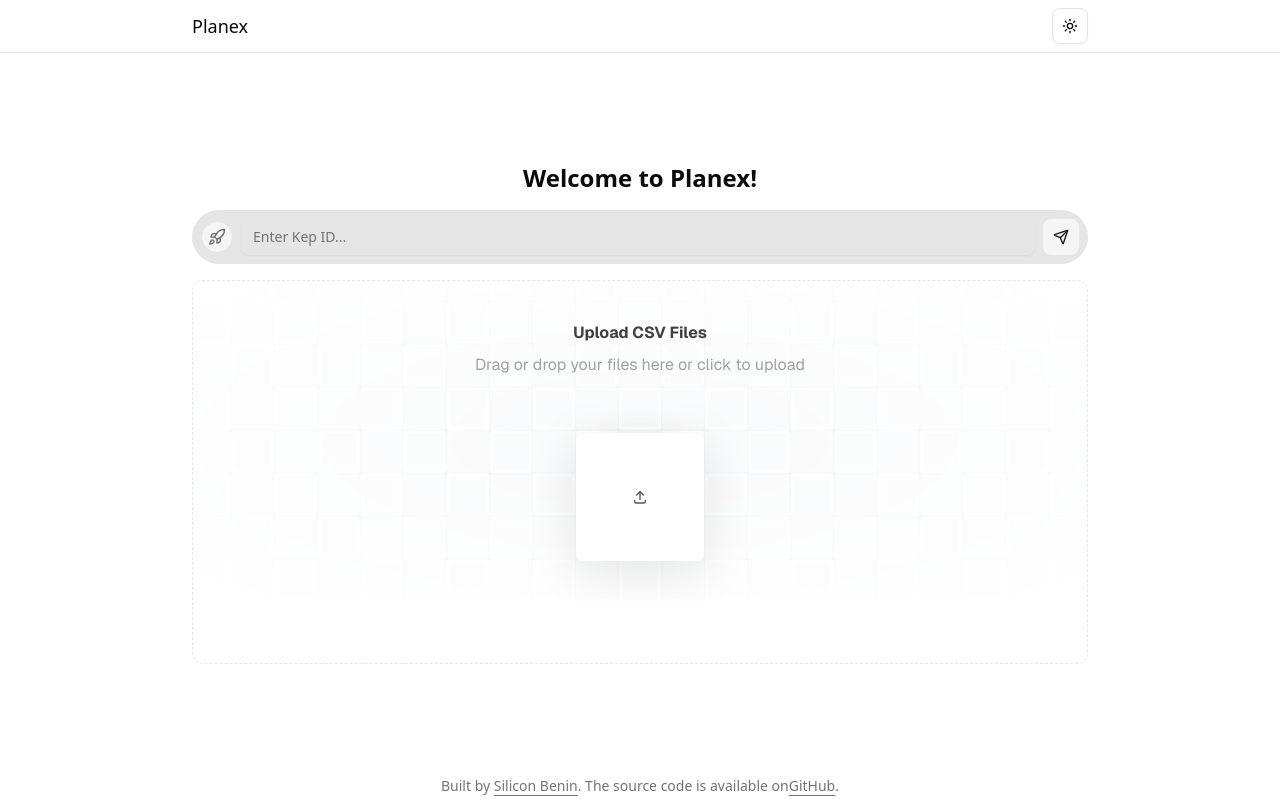
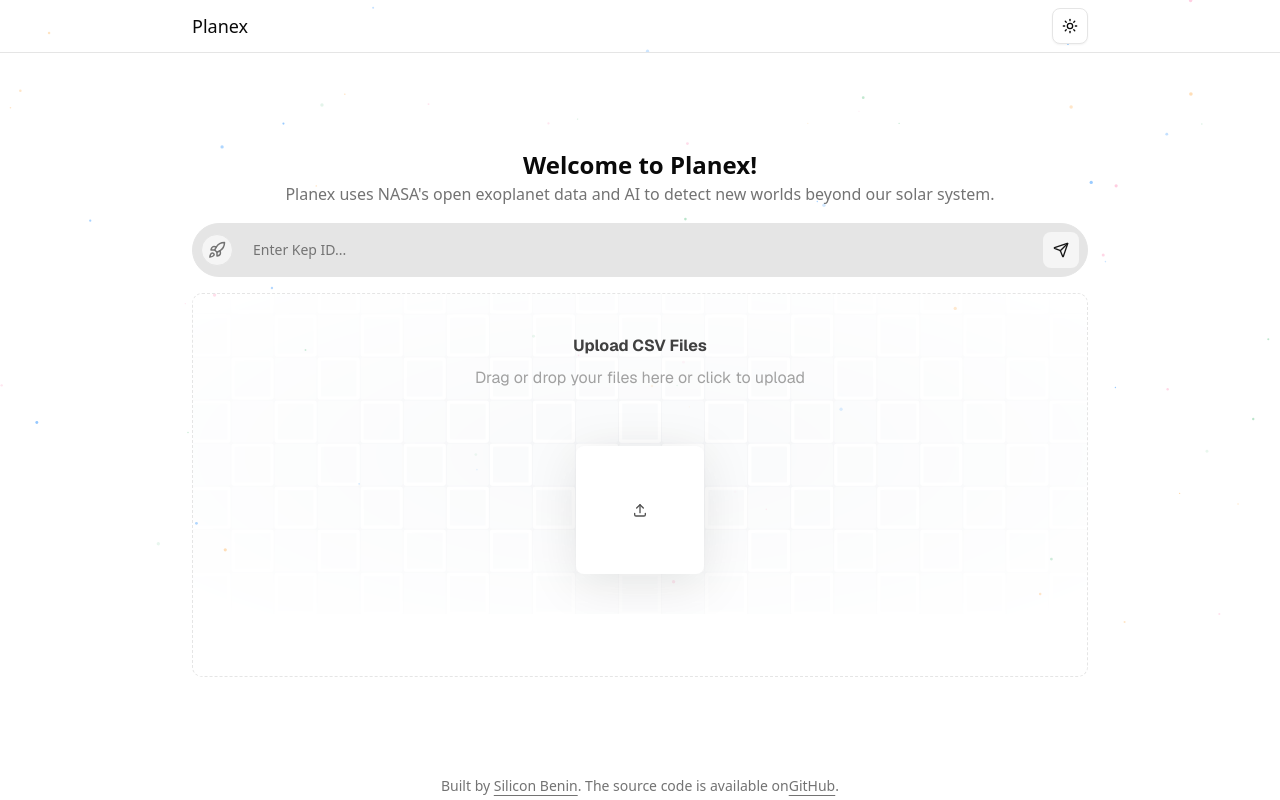
Before and after one commit to udohjeremiah/planex, a Next.js app: page / in a window 1280 px wide. Built offline with nearby package versions, Linux system fonts and the light colour scheme.

Commit message:
feat: add space background
This adds the space background for the app

```diff
--- a/app/components/id-search.tsx
+++ b/app/components/id-search.tsx
@@ -17,9 +17,7 @@ import {
 import { Input } from "@/components/ui/input";
 
 const FormSchema = z.object({
-  id: z.string().min(2, {
-    message: "ID must be at least 6 characters.",
-  }),
+  id: z.string().length(7, { message: "ID must be at least 6 characters." }),
 });
 
 export default function IdSearch() {
@@ -59,8 +57,9 @@ export default function IdSearch() {
               <FormItem className="w-full">
                 <FormControl>
                   <Input
+                    autoFocus
                     placeholder="Enter Kep ID..."
-                    className="border-none focus-visible:border-none focus-visible:ring-0 dark:bg-none"
+                    className="border-none shadow-none focus-visible:border-none focus-visible:ring-0 dark:bg-none"
                     {...field}
                   />
                 </FormControl>
--- a/app/page.tsx
+++ b/app/page.tsx
@@ -1,10 +1,21 @@
+import SpaceBackground from "@/components/space-background";
+
 import CSVFileUpload from "./components/csv-file-upload";
 import IdSearch from "./components/id-search";
 
 export default function Home() {
   return (
     <main className="flex flex-1 flex-col items-center justify-center gap-4 p-4">
-      <h2 className="text-center text-2xl font-semibold">Welcome to Planex!</h2>
+      <SpaceBackground />
+      <div className="flex flex-col items-center">
+        <h2 className="text-center text-2xl font-semibold">
+          Welcome to Planex!
+        </h2>
+        <p className="text-muted-foreground text-center text-sm leading-relaxed md:text-base">
+          Planex uses NASA&apos;s open exoplanet data and AI to detect new
+          worlds beyond our solar system.
+        </p>
+      </div>
       <IdSearch />
       <CSVFileUpload />
     </main>
--- /dev/null
+++ b/components/space-background.tsx
@@ -0,0 +1,72 @@
+"use client";
+
+import { initParticlesEngine, Particles } from "@tsparticles/react";
+import { loadSlim } from "@tsparticles/slim";
+import { useTheme } from "next-themes";
+import { useEffect, useMemo } from "react";
+
+export default function SpaceBackground() {
+  const { theme } = useTheme();
+
+  useEffect(() => {
+    initParticlesEngine(async (engine) => {
+      await loadSlim(engine);
+    });
+  }, []);
+
+  const options = useMemo(() => {
+    const isDark = theme === "dark";
+
+    return {
+      background: {
+        color: { value: "transparent" },
+      },
+      fpsLimit: 60,
+      fullScreen: { enable: false },
+      particles: {
+        number: {
+          value: 180,
+          density: {
+            enable: true,
+            area: 800,
+          },
+        },
+        color: {
+          value: isDark
+            ? ["#ffffff", "#b8d8ff", "#ffd7a5", "#c9f6ff"] // glowing stars for dark mode
+            : ["#8ec5ff", "#ffc8dd", "#ffd6a5", "#b8e4c9"], // pastel cosmic colors for light mode
+        },
+        shape: { type: "circle" },
+        opacity: {
+          value: { min: 0.3, max: 1 },
+          animation: {
+            enable: true,
+            speed: 1,
+            minimumValue: 0.3,
+            sync: false,
+          },
+        },
+        size: {
+          value: { min: 0.5, max: 1.8 },
+        },
+        move: {
+          enable: true,
+          speed: 0.8,
+          direction: "none",
+          random: true,
+          straight: false,
+          outModes: {
+            default: "out",
+          },
+        },
+      },
+      detectRetina: true,
+    } as const;
+  }, [theme]);
+
+  return (
+    <div className="fixed inset-0 -z-10">
+      <Particles id="tsparticles" options={options} />
+    </div>
+  );
+}
--- a/package.json
+++ b/package.json
@@ -21,6 +21,9 @@
     "@radix-ui/react-slot": "^1.2.3",
     "@tabler/icons-react": "^3.35.0",
     "@tanstack/react-query": "^5.90.2",
+    "@tsparticles/engine": "^3.9.1",
+    "@tsparticles/react": "^3.0.0",
+    "@tsparticles/slim": "^3.9.1",
     "axios": "^1.12.2",
     "class-variance-authority": "^0.7.1",
     "clsx": "^2.1.1",
```
Also changed, not shown: 1 other file (tests, documents, lock files or other folders).
